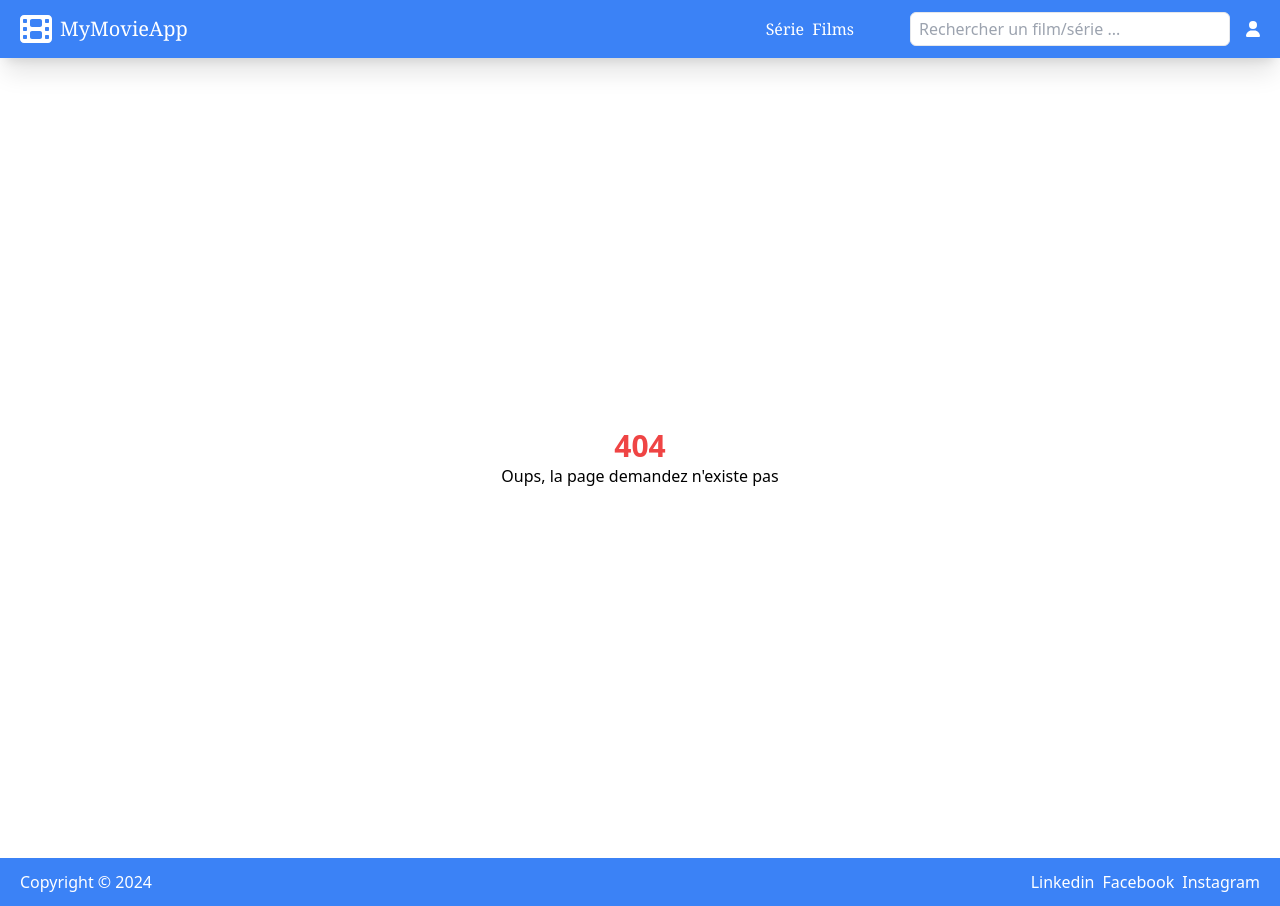
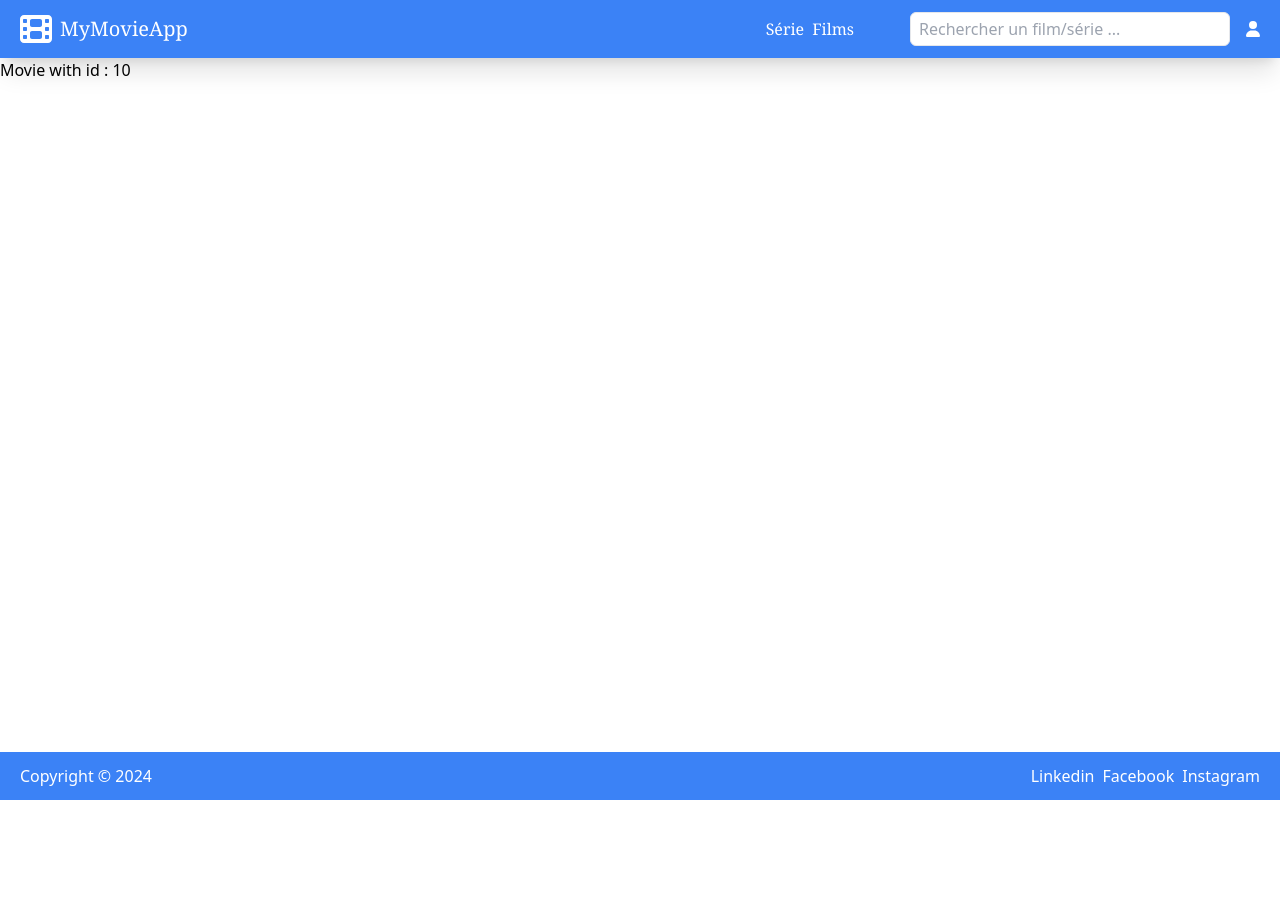
Before and after one commit to GuillemotClement/NEXT-my-movie-app, a Next.js app: page /movies/10 in a window 1280 px wide. Before the commit this address had no page. After the commit the page ends 800 px from the top, so only its background shows below. Built offline with nearby package versions, Linux system fonts and the light colour scheme.

Commit message:
Ajout de la navigation de base

```diff
--- a/src/app/components/media-card/MediaCard.js
+++ b/src/app/components/media-card/MediaCard.js
@@ -1,8 +1,10 @@
 import Image from "next/image";
+import Link from "next/link";
 
-export default function MediaCard(){
+export default function MediaCard({mediaId}){
   return (
-    <div className="border shadow w-52 rounded-lg hover:shadow-2xl hover:scale-110 my-10">
+    <Link href={`/movies/${mediaId}`}>
+      <div className="border shadow w-52 rounded-lg hover:shadow-2xl hover:scale-110 my-10">
       <div className="relative w-full h-[18.75rem]">
         <Image alt="picture presentation" src="https://www.themoviedb.org/t/p/w600_and_h900_bestv2/1Qb4L5L8UUWj9nRf6p779q27S9O.jpg" fill/>
       </div>
@@ -11,5 +13,6 @@ export default function MediaCard(){
         <p className="font-light">26/07/2024</p>
       </div>
     </div>
+    </Link>
   )
 }
--- /dev/null
+++ b/src/app/movies/[id]/page.js
@@ -0,0 +1,7 @@
+export default function MoviePage({ params}){
+  return (
+    <div className="">
+      <h1>Movie with id : {params.id}</h1>
+    </div>
+  )
+}
--- a/src/app/page.js
+++ b/src/app/page.js
@@ -4,7 +4,7 @@ export default function Home() {
 
   return (
     <div className="container mx-auto py-5 flex gap-x-7 flex-wrap justify-center">
-      <MediaCard />
+      <MediaCard mediaId={10}/>
       <MediaCard />
       <MediaCard />
       <MediaCard />
```
